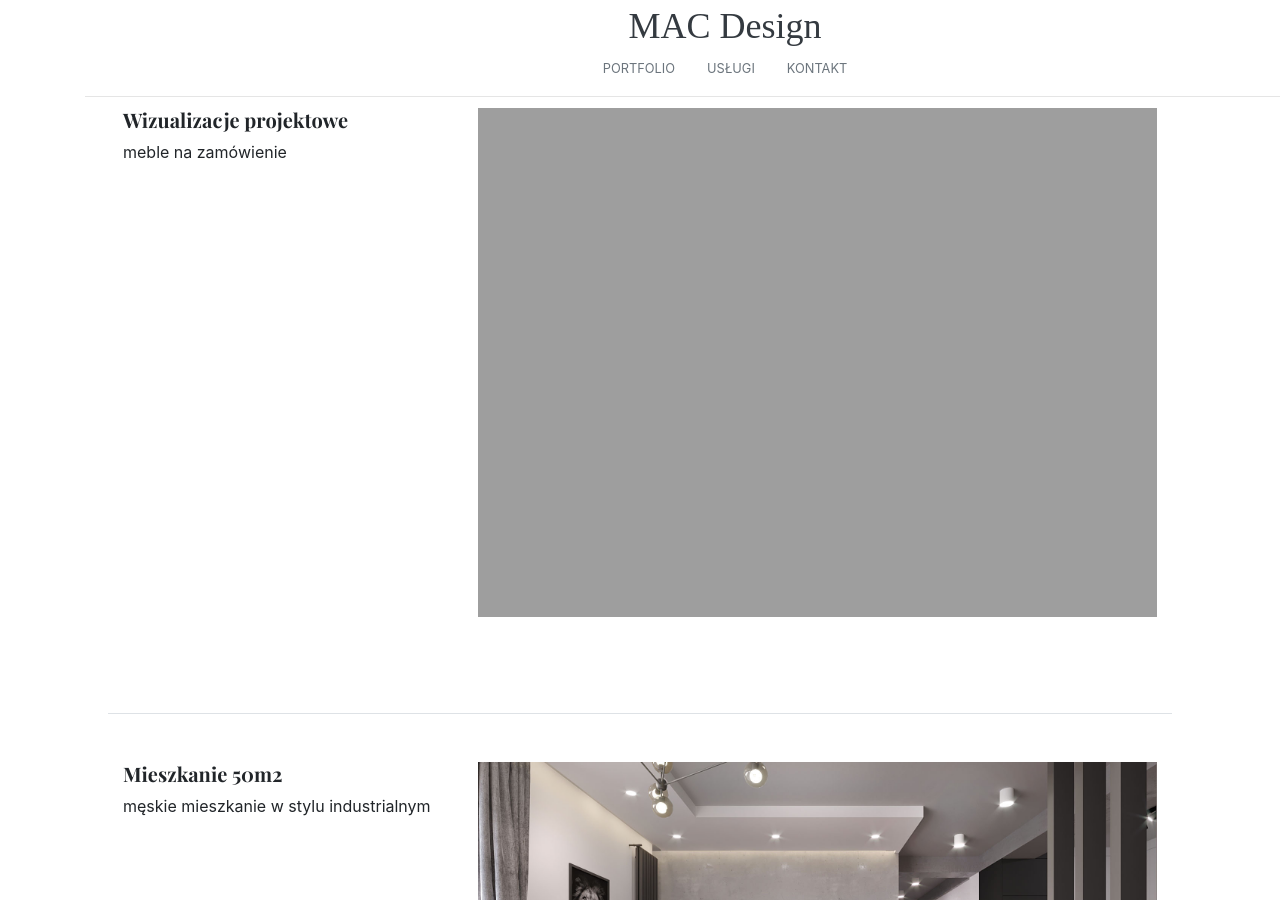
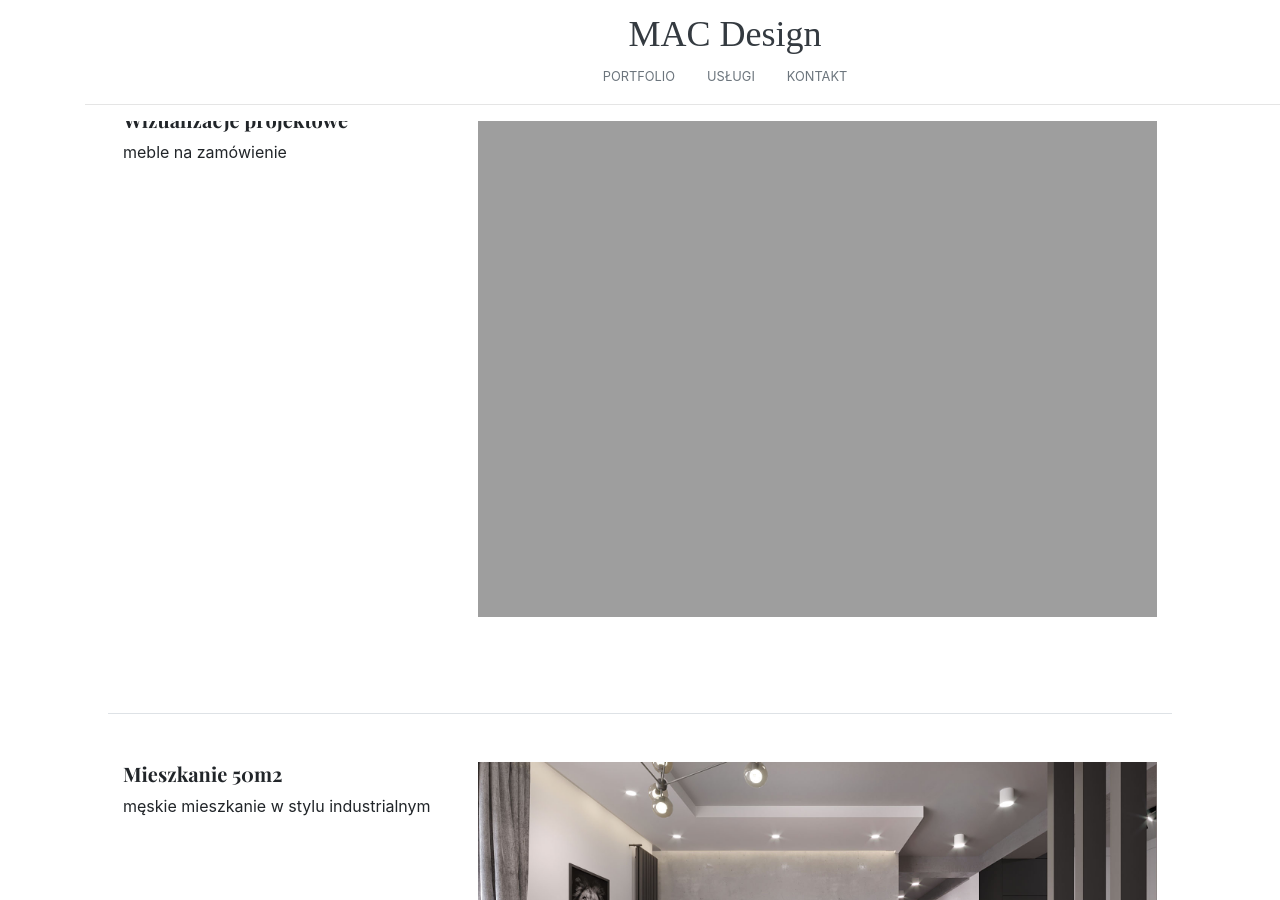
Before and after one commit to RMachnik/mac-design, a Jekyll site: the page built from index.html, in a window 1280 px wide and 900 px high. Built offline with Jekyll 4.4.1, drawn with Linux system fonts in a browser that asks for light colours; nearby versions of some CDN libraries; some web fonts are replaced.

```diff
--- a/_includes/header.html
+++ b/_includes/header.html
@@ -1,5 +1,5 @@
 <div class="navbar12">
-    <header class="blog-header my-2">
+    <header class="blog-header my-3">
 
         <div class="col-12 text-center">
             <a class="blog-header-logo text-dark" href="{{ site.baseurl | prepend: site.url}}/">{{ site.title }}</a>
```
